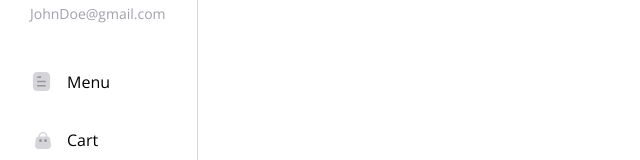
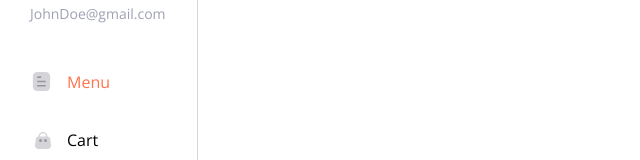
Before and after one commit to Shimodos/LaCarta, a React (Vite) app: page / in a window 1280 px wide. Shown: the part 183-343 px from the top of the page, without its empty margins (0-640 px from the left). Built offline with nearby package versions, Linux system fonts and the light colour scheme.

Commit message:
11.87-88: LaCarta: useLocation, NavLink

```diff
--- a/src/layout/Menu/Layout.module.css
+++ b/src/layout/Menu/Layout.module.css
@@ -35,6 +35,14 @@
   text-decoration: none;
 }
 
+.link:hover {
+  color: var(--primary-color);
+}
+
+.active {
+  color: var(--primary-color);
+}
+
 .user {
   display: flex;
   flex-direction: column;
--- a/src/layout/Menu/Layout.tsx
+++ b/src/layout/Menu/Layout.tsx
@@ -1,6 +1,7 @@
-import { Link, Outlet } from 'react-router-dom';
+import { NavLink, Outlet } from 'react-router-dom';
 import styles from './Layout.module.css';
 import Button from '../../components/Button/Button';
+import cn from 'classnames';
 
 export function Layout(): JSX.Element {
   return (
@@ -12,14 +13,20 @@
           <div className={styles['email']}>JohnDoe@gmail.com</div>
         </div>
         <div className={styles['menu']}>
-          <Link to="/" className={styles['link']}>
+          <NavLink
+            to="/"
+            className={({ isActive }) => cn(styles['link'], { [styles.active]: isActive })}
+          >
             <img src="/menu.svg" alt="Menu Icon" />
             Menu
-          </Link>
-          <Link to="/cart" className={styles['link']}>
+          </NavLink>
+          <NavLink
+            to="/cart"
+            className={({ isActive }) => cn(styles['link'], { [styles.active]: isActive })}
+          >
             <img src="/cart.svg" alt="Cart Icon" />
             Cart
-          </Link>
+          </NavLink>
         </div>
         <Button className={styles['exit']}>
           <img src="out.svg" alt="Exite Icon" />
```
